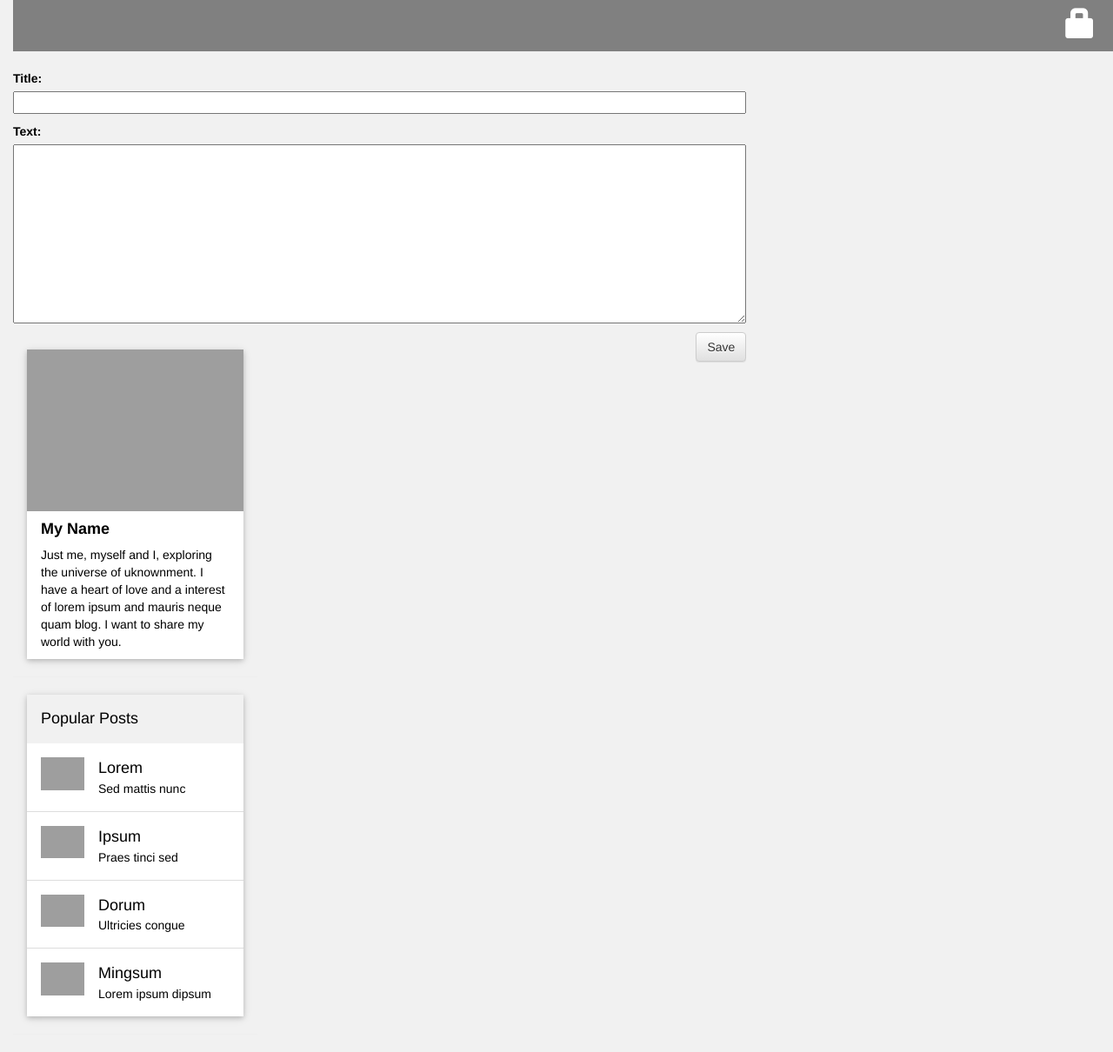
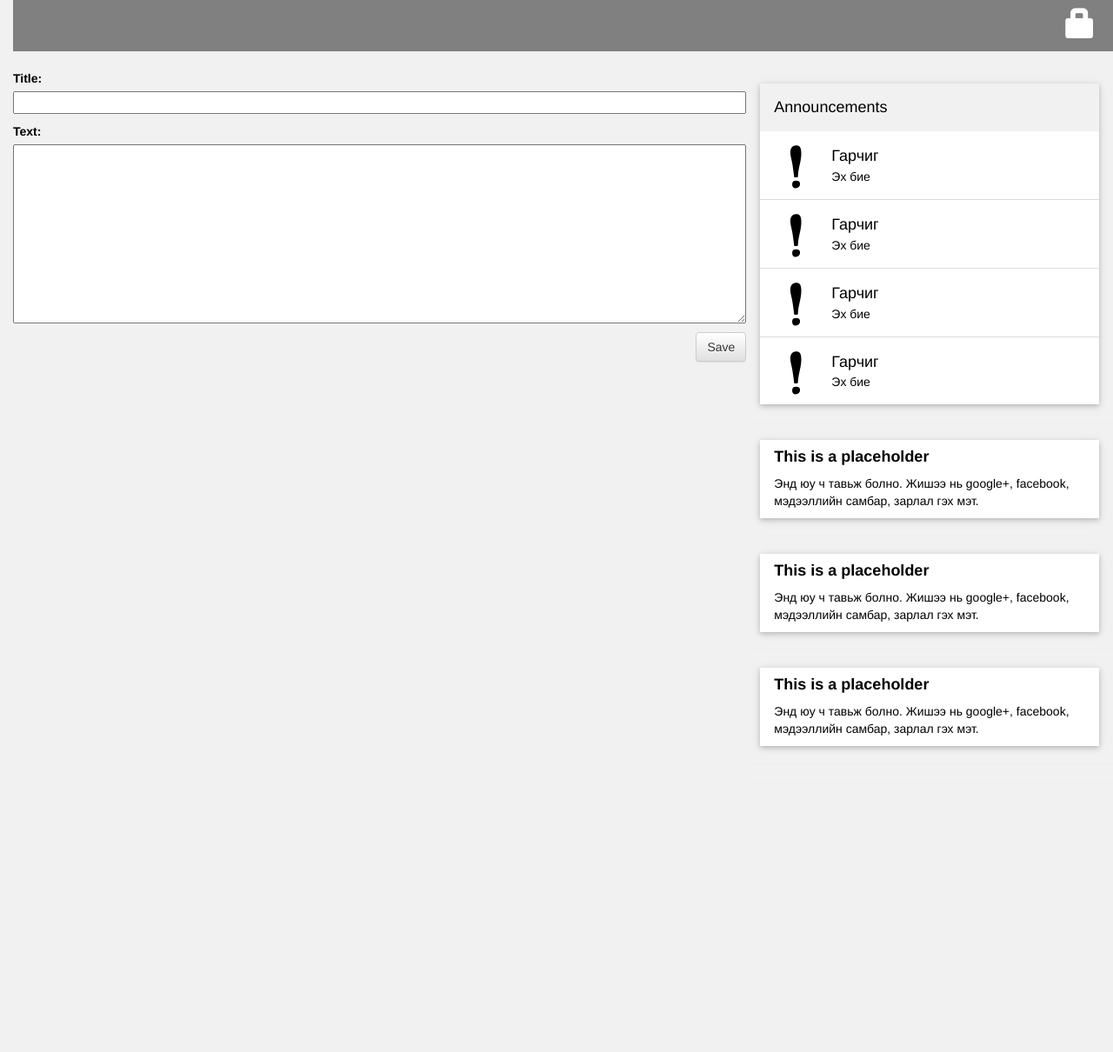
Before and after one commit to ShominShomin/News, a Django app: template mysite/news/templates/news/post_edit.html in a window 1280 px wide. Shown: the part 155-1365 px from the top of the page at 87% size. After the commit the page ends 1018 px from the top, so only its background shows below. Run offline with Django 3.2, Linux system fonts and the light colour scheme; the template is opened without the code that fills it: values that come from a table or form of the project are taken from there, others are empty; parts of the project's set-up code (start-up, migrations or seed data) failed here and were passed over; some libraries are stand-ins or nearby versions; grey boxes are pictures that could not be loaded.

Commit message:
fixed staticfiles not properly loading?

```diff
--- a/mysite/mysite/settings.py
+++ b/mysite/mysite/settings.py
@@ -126,7 +126,7 @@ USE_TZ = True
 # https://docs.djangoproject.com/en/1.10/howto/static-files/
 
 STATIC_URL = '/static/'
+MEDIA_URL = '/media/'
+CKEDITOR_UPLOAD_PATH = "uploads/"
 STATIC_ROOT = os.path.join(BASE_DIR, 'static')
 LOGIN_REDIRECT_URL = '/'
-MEDIA_URL = '/media/'
-CKEDITOR_UPLOAD_PATH = "uploads/"
--- a/mysite/news/templates/news/base.html
+++ b/mysite/news/templates/news/base.html
@@ -22,16 +22,15 @@
     <link rel="stylesheet" type="text/css" href="https://fonts.googleapis.com/css?family=Tangerine">
     <link rel="stylesheet" href="{% static 'css/main.css' %}">
     <script type="text/javascript" src="https://ajax.googleapis.com/ajax/libs/jquery/2.2.4/jquery.min.js"></script>
-    <script type="text/javascript" src="{% static " ckeditor/ckeditor-init.js " %}"></script>
-    <script type="text/javascript" src="{% static " ckeditor/ckeditor/ckeditor.js " %}"></script>
+    <script type="text/javascript" src="{% static "ckeditor/ckeditor-init.js" %}"></script>
+    <script type="text/javascript" src="{% static "ckeditor/ckeditor/ckeditor.js" %}"></script>
 </head>
 
 <body class="w3-light-grey">
     <div class="w3-content" style="max-width:1400px">
-        <!-- Header -->
         <header class="w3-container w3-center w3-padding-32">
             <h1><a href="/"><b>Scientific Articles</b></a></h1>
-            <p>Project management <b>third</b> team</p>
+            <p>Project management <b>third</b> team </p>
         </header>
 
         <body>
@@ -42,53 +41,63 @@
                 {% else %}
                 <a href="{% url 'login' %}" class="top-menu"><span class="glyphicon glyphicon-lock"></span></a> {% endif %}
             </div>
-            <!-- Grid -->
             <div class="w3-row">
                 <div class="w3-col l8 s12">
                     {% block content %} {% endblock %}
-                    <!-- Introduction menu -->
                     <div class="w3-col l4">
-                        <!-- About Card -->
+                        <div class="w3-card-2 w3-margin">
+                            <div class="w3-container w3-padding">
+                                <h4>Announcements</h4>
+                            </div>
+                            <ul class="w3-ul w3-hoverable w3-white">
+                                <li class="w3-padding-16">
+                                    <img src="{% static 'images/exclamationmark.png' %}" alt="Image" class="w3-left w3-margin-right" style="width:50px">
+                                    <span class="w3-large">Гарчиг</span>
+                                    <br>
+                                    <span>Эх бие</span>
+                                </li>
+                                <li class="w3-padding-16">
+                                    <img src="{% static 'images/exclamationmark.png' %}" alt="Image" class="w3-left w3-margin-right" style="width:50px">
+                                    <span class="w3-large">Гарчиг</span>
+                                    <br>
+                                    <span>Эх бие</span>
+                                </li>
+                                <li class="w3-padding-16">
+                                    <img src="{% static 'images/exclamationmark.png' %}" alt="Image" class="w3-left w3-margin-right" style="width:50px">
+                                    <span class="w3-large">Гарчиг</span>
+                                    <br>
+                                    <span>Эх бие</span>
+                                </li>
+                                <li class="w3-padding-16">
+                                    <img src="{% static 'images/exclamationmark.png' %}" alt="Image" class="w3-left w3-margin-right" style="width:50px">
+                                    <span class="w3-large">Гарчиг</span>
+                                    <br>
+                                    <span>Эх бие</span>
+                                </li>
+                            </ul>
+                        </div>
+                        <hr>
                         <div class="w3-card-2 w3-margin w3-margin-top">
-                            <img src="/w3images/avatar_g.jpg" style="width:100%">
                             <div class="w3-container w3-white">
-                                <h4><b>My Name</b></h4>
-                                <p>Just me, myself and I, exploring the universe of uknownment. I have a heart of love and a interest of lorem ipsum and mauris neque quam blog. I want to share my world with you.</p>
+                                <h4><b>This is a placeholder</b></h4>
+                                <p>Энд юу ч тавьж болно. Жишээ нь google+, facebook, мэдээллийн самбар, зарлал гэх мэт.</p>
                             </div>
                         </div>
                         <hr>
-                        <!-- Posts -->
-                        <div class="w3-card-2 w3-margin">
-                            <div class="w3-container w3-padding">
-                                <h4>Popular Posts</h4>
+                        <div class="w3-card-2 w3-margin w3-margin-top">
+                            <div class="w3-container w3-white">
+                                <h4><b>This is a placeholder</b></h4>
+                                <p>Энд юу ч тавьж болно. Жишээ нь google+, facebook, мэдээллийн самбар, зарлал гэх мэт.</p>
                             </div>
-                            <ul class="w3-ul w3-hoverable w3-white">
-                                <li class="w3-padding-16">
-                                    <img src="/w3images/workshop.jpg" alt="Image" class="w3-left w3-margin-right" style="width:50px">
-                                    <span class="w3-large">Lorem</span>
-                                    <br>
-                                    <span>Sed mattis nunc</span>
-                                </li>
-                                <li class="w3-padding-16">
-                                    <img src="/w3images/gondol.jpg" alt="Image" class="w3-left w3-margin-right" style="width:50px">
-                                    <span class="w3-large">Ipsum</span>
-                                    <br>
-                                    <span>Praes tinci sed</span>
-                                </li>
-                                <li class="w3-padding-16">
-                                    <img src="/w3images/skies.jpg" alt="Image" class="w3-left w3-margin-right" style="width:50px">
-                                    <span class="w3-large">Dorum</span>
-                                    <br>
-                                    <span>Ultricies congue</span>
-                                </li>
-                                <li class="w3-padding-16 w3-hide-medium w3-hide-small">
-                                    <img src="/w3images/rock.jpg" alt="Image" class="w3-left w3-margin-right" style="width:50px">
-                                    <span class="w3-large">Mingsum</span>
-                                    <br>
-                                    <span>Lorem ipsum dipsum</span>
-                                </li>
-                            </ul>
                         </div>
+                        <hr>
+                        <div class="w3-card-2 w3-margin w3-margin-top">
+                            <div class="w3-container w3-white">
+                                <h4><b>This is a placeholder</b></h4>
+                                <p>Энд юу ч тавьж болно. Жишээ нь google+, facebook, мэдээллийн самбар, зарлал гэх мэт.</p>
+                            </div>
+                        </div>
+                        <hr>
                         <hr>
                     </div>
                 </div>
--- a/mysite/news/templates/news/post_detail.html
+++ b/mysite/news/templates/news/post_detail.html
@@ -25,5 +25,7 @@
         <p>{{ comment.text|linebreaks }}</p>
     </div>
     {% endif %} {% empty %}
-    <p>No comments here yet :(</p>
+    <p>No comments...</p>
+    </div>
+    </div>
     {% endfor %} {% endblock %}
--- a/mysite/news/templates/news/post_edit.html
+++ b/mysite/news/templates/news/post_edit.html
@@ -1,5 +1,9 @@
-{% extends 'news/base.html' %} {% block content %}
-<form method="POST" class="post-form">{% csrf_token %} {{ form.as_p }}
-    <button type="submit" class="save btn btn-default">Save</button>
-</form>
+{% extends 'news/base.html' %}
+
+{% block content %}
+    <form method="POST" class="post-form">{% csrf_token %}
+        {{ form.as_p }}
+        <button type="submit" class="save btn btn-default">Save</button>
+    </form>
+    </div>
 {% endblock %}
--- a/mysite/news/templates/registration/login.html
+++ b/mysite/news/templates/registration/login.html
@@ -21,4 +21,5 @@
         <input type="submit" value="login" />
         <input type="hidden" name="next" value="{{ next }}" />
     </form>
+    </div>
 {% endblock %}
```
Also changed, not shown: mysite/news/migrations/0007_announcement.py (added), mysite/news/migrations/0008_auto_20170515_2116.py (added), mysite/news/migrations/0009_auto_20170515_2133.py (added), mysite/news/migrations/0010_delete_an.py (added), mysite/news/migrations/0011_announcement.py (added), mysite/news/migrations/0012_delete_announcement.py (added), mysite/news/migrations/0013_book.py (added), mysite/news/migrations/0014_auto_20170515_2228.py (added), mysite/news/migrations/0015_delete_book.py (added), mysite/news/static/images/exclamationmark.png (added).
